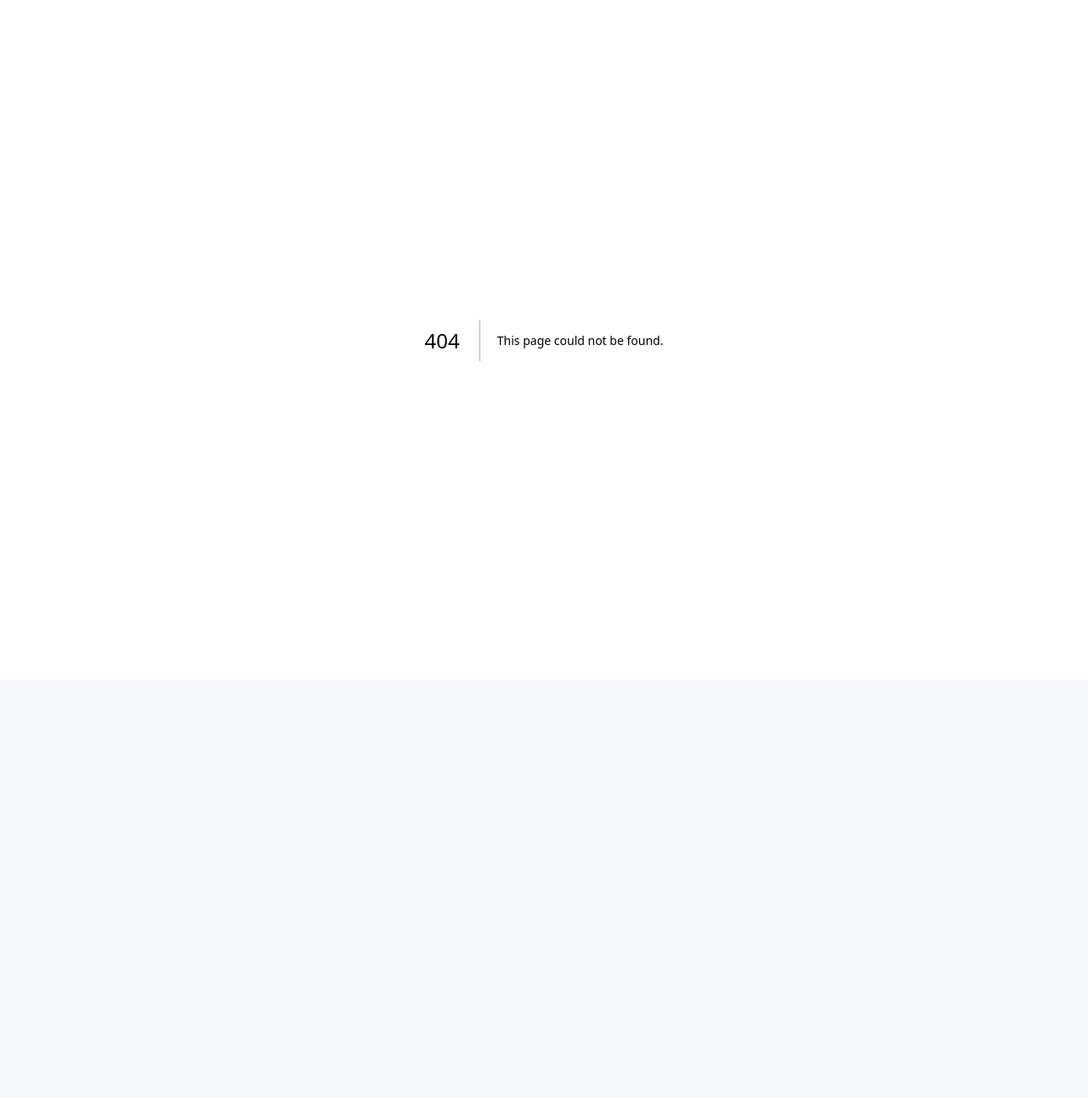
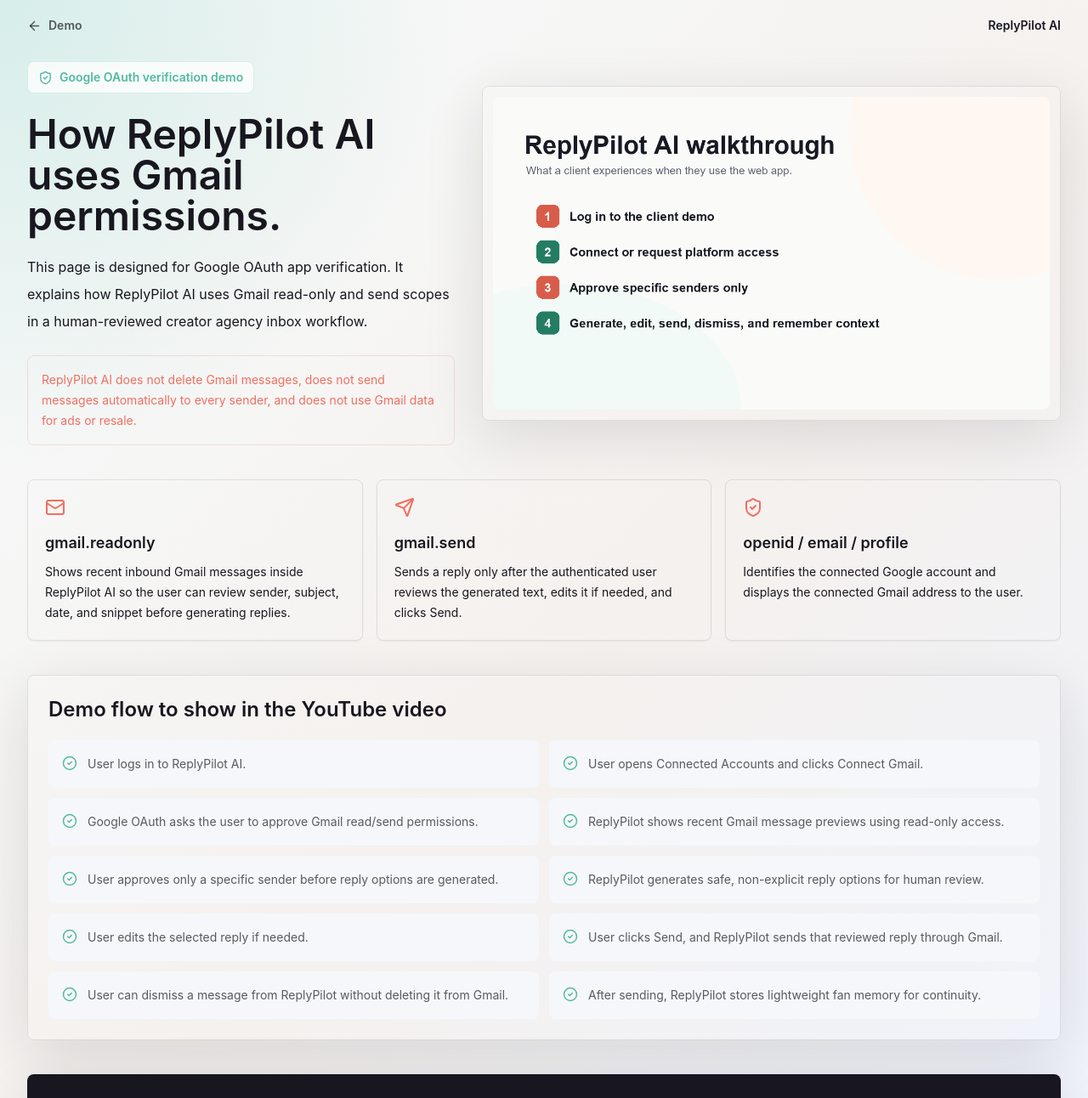
Before and after one commit to kevinks2919-netizen/ReplypilotAI, a Next.js app: page /google-verification-demo in a window 1280 px wide. Before the commit this address had no page. Shown: the top 1292 px of the page at 85% size. Before the commit the page ends 800 px from the top, so only its background shows below. Built offline with nearby package versions, Linux system fonts and the light colour scheme.

Commit message:
Add Google OAuth verification demo

```diff
--- a/src/app/demo/page.tsx
+++ b/src/app/demo/page.tsx
@@ -68,6 +68,12 @@
               >
                 View admin
               </Link>
+              <Link
+                href="/google-verification-demo"
+                className="inline-flex min-h-12 items-center justify-center rounded-lg border border-ink/10 bg-white/80 px-5 py-3 text-sm font-semibold text-ink transition hover:border-coral hover:text-coral"
+              >
+                Google verification demo
+              </Link>
             </div>
           </div>
 
--- /dev/null
+++ b/src/app/google-verification-demo/page.tsx
@@ -0,0 +1,127 @@
+import Image from "next/image";
+import Link from "next/link";
+import { ArrowLeft, CheckCircle2, Mail, Send, ShieldCheck } from "lucide-react";
+import { Footer } from "@/components/Footer";
+
+const scopeUses = [
+  {
+    scope: "gmail.readonly",
+    use: "Shows recent inbound Gmail messages inside ReplyPilot AI so the user can review sender, subject, date, and snippet before generating replies.",
+    icon: Mail
+  },
+  {
+    scope: "gmail.send",
+    use: "Sends a reply only after the authenticated user reviews the generated text, edits it if needed, and clicks Send.",
+    icon: Send
+  },
+  {
+    scope: "openid / email / profile",
+    use: "Identifies the connected Google account and displays the connected Gmail address to the user.",
+    icon: ShieldCheck
+  }
+];
+
+const demoSteps = [
+  "User logs in to ReplyPilot AI.",
+  "User opens Connected Accounts and clicks Connect Gmail.",
+  "Google OAuth asks the user to approve Gmail read/send permissions.",
+  "ReplyPilot shows recent Gmail message previews using read-only access.",
+  "User approves only a specific sender before reply options are generated.",
+  "ReplyPilot generates safe, non-explicit reply options for human review.",
+  "User edits the selected reply if needed.",
+  "User clicks Send, and ReplyPilot sends that reviewed reply through Gmail.",
+  "User can dismiss a message from ReplyPilot without deleting it from Gmail.",
+  "After sending, ReplyPilot stores lightweight fan memory for continuity."
+];
+
+export default function GoogleVerificationDemoPage() {
+  return (
+    <main className="min-h-screen px-4 py-5 sm:px-8">
+      <div className="mx-auto max-w-7xl">
+        <nav className="mb-8 flex flex-wrap items-center justify-between gap-3">
+          <Link
+            href="/demo"
+            className="inline-flex items-center gap-2 text-sm font-semibold text-ink/70 transition hover:text-coral"
+          >
+            <ArrowLeft size={17} />
+            Demo
+          </Link>
+          <Link href="/" className="text-sm font-semibold text-ink">
+            ReplyPilot AI
+          </Link>
+        </nav>
+
+        <section className="grid gap-8 lg:grid-cols-[0.85fr_1.15fr] lg:items-center">
+          <div>
+            <div className="inline-flex items-center gap-2 rounded-lg border border-mint/20 bg-white/75 px-3 py-2 text-sm font-semibold text-mint">
+              <ShieldCheck size={17} />
+              Google OAuth verification demo
+            </div>
+            <h1 className="mt-6 max-w-3xl text-4xl font-semibold leading-[1.05] text-ink sm:text-5xl">
+              How ReplyPilot AI uses Gmail permissions.
+            </h1>
+            <p className="mt-5 max-w-2xl text-base leading-8 text-ink/68">
+              This page is designed for Google OAuth app verification. It explains
+              how ReplyPilot AI uses Gmail read-only and send scopes in a
+              human-reviewed creator agency inbox workflow.
+            </p>
+            <div className="mt-6 rounded-lg border border-coral/20 bg-coral/8 p-4 text-sm leading-6 text-coral">
+              ReplyPilot AI does not delete Gmail messages, does not send messages
+              automatically to every sender, and does not use Gmail data for ads or resale.
+            </div>
+          </div>
+
+          <div className="rounded-lg border border-ink/10 bg-white/88 p-3 shadow-soft">
+            <Image
+              src="/demo/replypilot-client-walkthrough.gif"
+              alt="ReplyPilot AI walkthrough for Gmail message review and sending"
+              width={1280}
+              height={720}
+              unoptimized
+              priority
+              className="aspect-video w-full rounded-lg object-cover"
+            />
+          </div>
+        </section>
+
+        <section className="mt-10 grid gap-4 md:grid-cols-3">
+          {scopeUses.map((item) => (
+            <div key={item.scope} className="rounded-lg border border-ink/10 bg-white/88 p-5 shadow-sm">
+              <item.icon className="text-coral" size={24} />
+              <h2 className="mt-4 text-lg font-semibold text-ink">{item.scope}</h2>
+              <p className="mt-2 text-sm leading-6 text-ink/64">{item.use}</p>
+            </div>
+          ))}
+        </section>
+
+        <section className="mt-10 rounded-lg border border-ink/10 bg-white/88 p-5 shadow-soft sm:p-6">
+          <h2 className="text-2xl font-semibold text-ink">Demo flow to show in the YouTube video</h2>
+          <div className="mt-5 grid gap-3 md:grid-cols-2">
+            {demoSteps.map((step) => (
+              <div key={step} className="flex gap-3 rounded-lg bg-mist p-4 text-sm leading-6 text-ink/70">
+                <CheckCircle2 className="mt-0.5 shrink-0 text-mint" size={18} />
+                {step}
+              </div>
+            ))}
+          </div>
+        </section>
+
+        <section className="mt-10 rounded-lg border border-ink/10 bg-ink p-5 text-white shadow-soft sm:p-6">
+          <h2 className="text-2xl font-semibold">Suggested voiceover script</h2>
+          <p className="mt-4 text-sm leading-7 text-white/72">
+            ReplyPilot AI helps creator agencies review Gmail messages and generate
+            platform-safe AI reply drafts. Gmail read-only access is used to show
+            recent inbound message previews inside the connected accounts dashboard.
+            Gmail send access is used only after the user approves a sender, reviews
+            a generated reply, edits it if needed, and clicks Send. The app does not
+            delete Gmail messages, does not automatically send replies to every
+            sender, and keeps the user in control of the reply workflow.
+          </p>
+        </section>
+      </div>
+      <div className="mt-12">
+        <Footer />
+      </div>
+    </main>
+  );
+}
```
Also changed, not shown: 1 other file (tests, documents, lock files or other folders).
